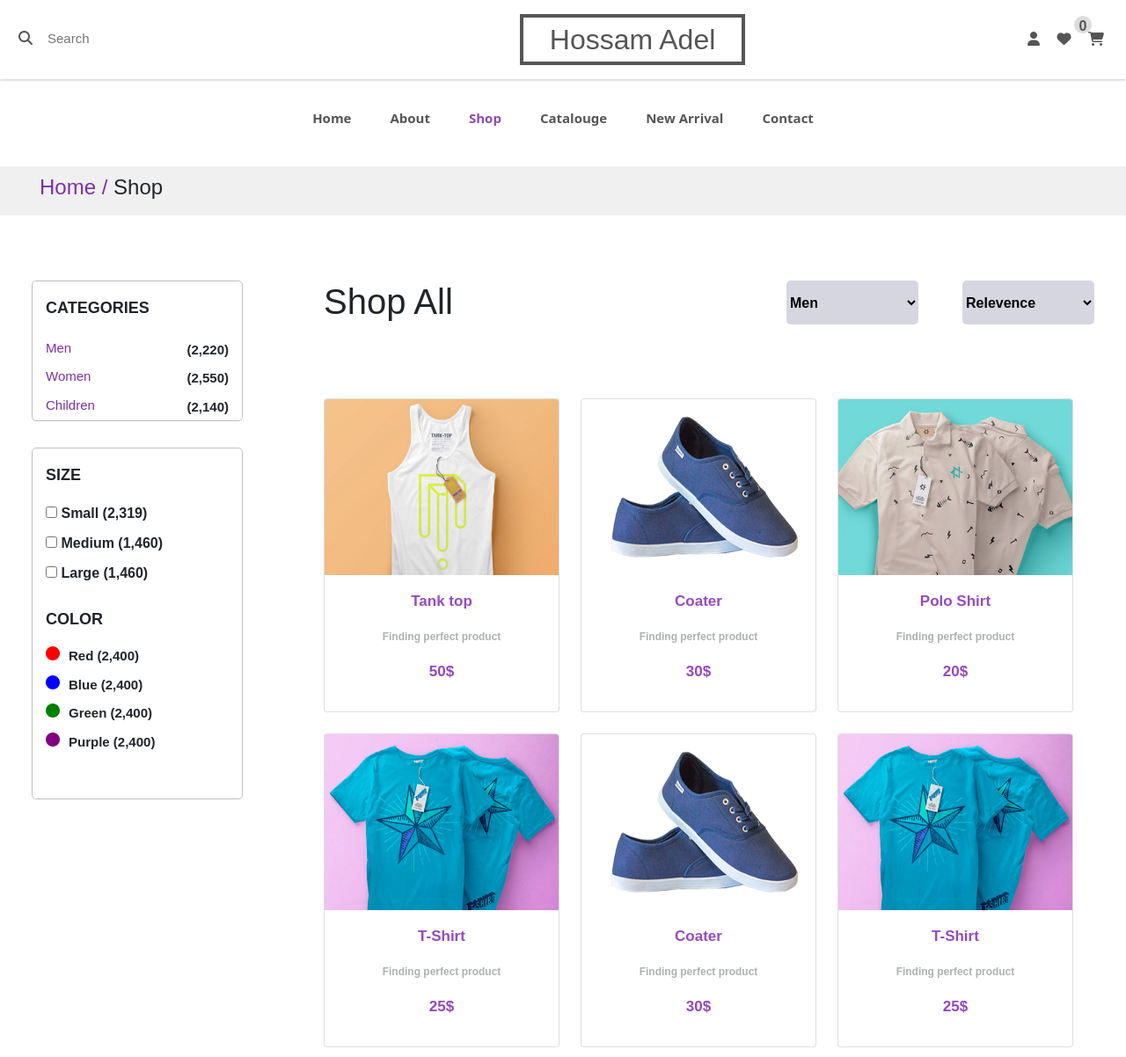
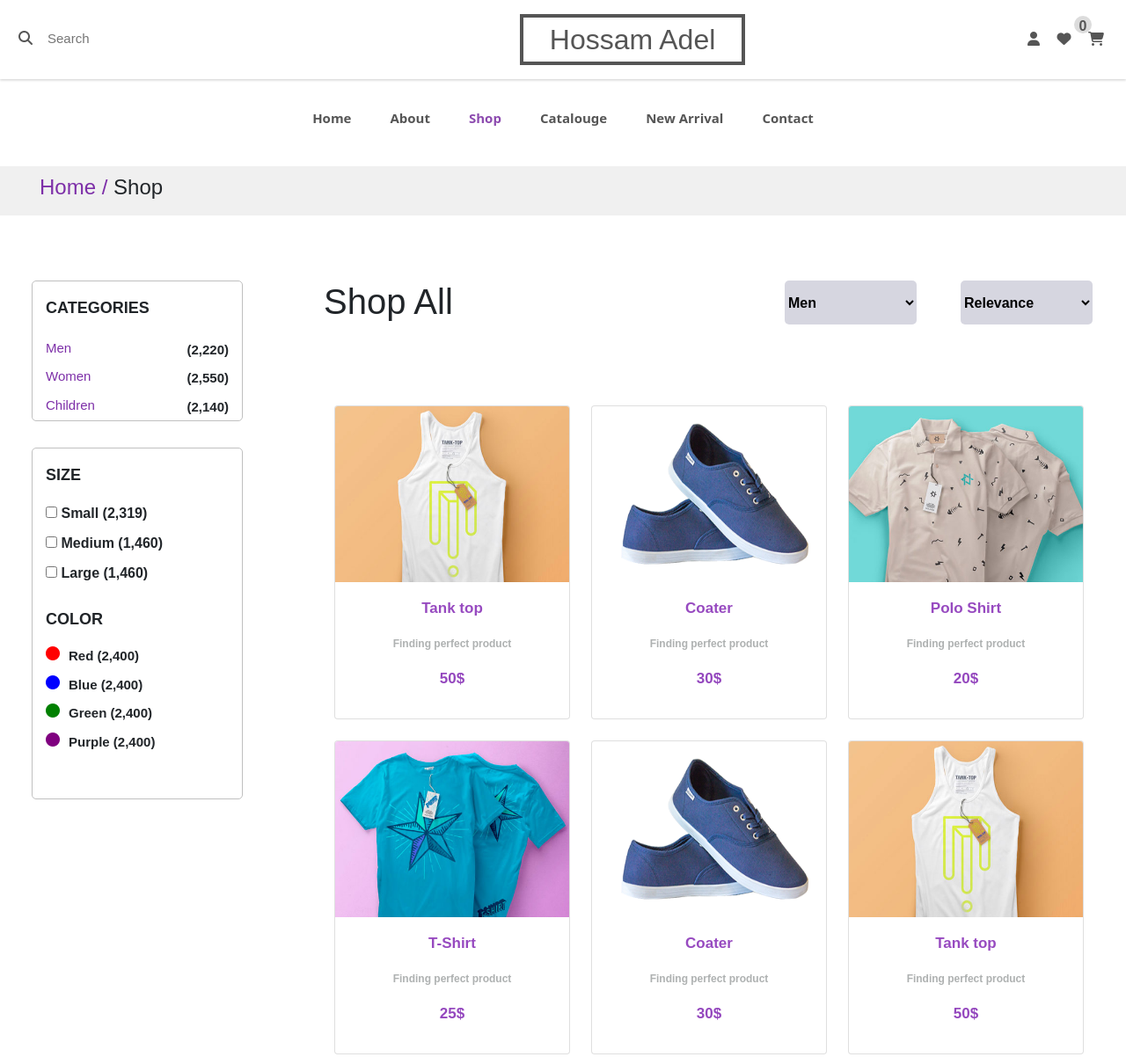
Before and after one commit to Hossam592/Your_Name_Website-Hossam-, a plain HTML site: page shop.html in a window 1280 px wide. Shown: the top 1202 px of the page at 88% size. Drawn offline with nearby package versions, Linux system fonts and the light colour scheme.

Commit message:
Add files via upload

```diff
--- a/main.js
+++ b/main.js
@@ -4,56 +4,48 @@ const products =[
         Title:"Tank top",
         price:"50$",
         img:"Images/cloth_1.jpg",
-
     },
     {
         id:1,
         Title:"Coater",
         price:"30$",
         img:"Images/shoe.png",
-
     },
     {
         id:2,
         Title:"Polo Shirt",
         price:"20$",
         img:"Images/cloth_2.jpg",
-
     },
     {
         id:3,
         Title:"T-Shirt",
         price:"25$",
         img:"Images/cloth_3.jpg",
-
     },
     {
         id:4,
         Title:"Coater",
         price:"30$",
         img:"Images/shoe.png",
-
     },
     {
         id:5,
+        Title:"Tank top",
+        price:"50$",
+        img:"Images/cloth_1.jpg",
+    },
+    {
+        id:6,
         Title:"T-Shirt",
         price:"25$",
         img:"Images/cloth_3.jpg",
-
-    },
-    {
-        id:6,
-        Title:"Tank top",
-        price:"50$",
-        img:"Images/cloth_1.jpg",
-
     },
     {
         id:7,
         Title:"Polo Shirt",
         price:"20$",
         img:"Images/cloth_2.jpg",
-
     },
     {
         id:8,
@@ -69,7 +61,7 @@ let CurrentItem = ""
 function renderItems(){
     products.forEach(product =>{
         CurrentItem += `
-        <div class="col rounded-3">
+        <div class="col rounded-3 product">
         <div class="card">
             <img src="${product.img}" class="card-img-top" width="100%" height="200px" alt="...">
             <div class="card-body shop_product_txt">
@@ -82,5 +74,4 @@ function renderItems(){
         `
         Product_list.innerHTML = CurrentItem
     })
-
 }renderItems()
--- a/shop.html
+++ b/shop.html
@@ -112,10 +112,10 @@
             </div>
             <div class="col-12 col-lg-9 row right_side">
                 <div class="shop_nav">
-                    <div class="shop_nav_left ">
+                    <div class="shop_nav_left mb-2">
                         <h1>Shop All</h1>
                     </div>
-                    <div class="shop_nav_right ">
+                    <div class="shop_nav_right mb-2">
                         <div class="latest me-5">
                             <select aria-label="Latest" name="Latest" id="latest" title="Latest">
                                 <option value="1">Men</option>
@@ -125,18 +125,18 @@
                         </div>
                         <div class="reference">
                             <select aria-label="Reference" name="Reference" id="reference" title="Reference">
-                                <option value="1">Relevence</option>
+                                <option value="1">Relevance</option>
                                 <option value="2">Name A to Z</option>
                                 <option value="3">Name Z to A</option><hr>
                                 <option value="4">Price Low to High</option>
-                                <option value="5">Name High to Low</option>
+                                <option value="5">Price High to Low</option>
                             </select>
                         </div>
                     </div>
                 </div>
                 <!--  -->
-                <div class="row row-cols-1 row-cols-md-2 row-cols-lg-3 g-4 mx- auto Products">
-                    <!-- We add Products By Using Js-->
+                <div class="row row-cols-1 row-cols-sm-2 row-cols-md-3 g-4 mx-auto Products">
+                    <!-- We add Products By Using Js With loop Array-->
                 </div>
             </div>
         </div>
--- a/style.css
+++ b/style.css
@@ -672,10 +672,9 @@ footer{
     color: rgba(87, 87, 90, 0.707);
 }
 /* End About Page */
+
 /* Shop Page */
-
-/* Left Side */
-
+/* 1-Left Side */
 .shop_category{
     width: 240px;
     border: 1px solid rgb(192, 192, 192);
@@ -740,7 +739,7 @@ footer{
     font-weight: bolder;
 }
 
-/* Right Side */
+/* 2-Right Side */
 .right_side{
     display: flex;
     flex-direction: column;
@@ -751,11 +750,10 @@ footer{
     justify-content: space-between;
     margin-bottom: 30px;
 }
-
 .shop_nav_right{
     display: flex;
 }
-.shop_nav_right .latest select{
+.shop_nav_right select{
     width: 150px;
     height: 50px;
     margin-right: 2px;
@@ -764,20 +762,16 @@ footer{
     border-radius: 5px;
     font-weight: bolder;
 }
-.shop_nav_right .reference select{
-    width: 150px;
-    height: 50px;
-    background-color: rgba(197, 197, 211, 0.707);
-    border: none;
-    border-radius: 5px;
-    font-weight: bolder;
-}
-
-.shop_nav_right option{
+.shop_nav_right select option{
     background-color: white;
     font-size: 16px;
-    font-weight: 600;
+    font-weight: 500;
     border: none;
+}
+@media (max-width:530px) {
+    .shop_nav{
+        display: block;
+    }
 }
 
 /* Product Page */
```
